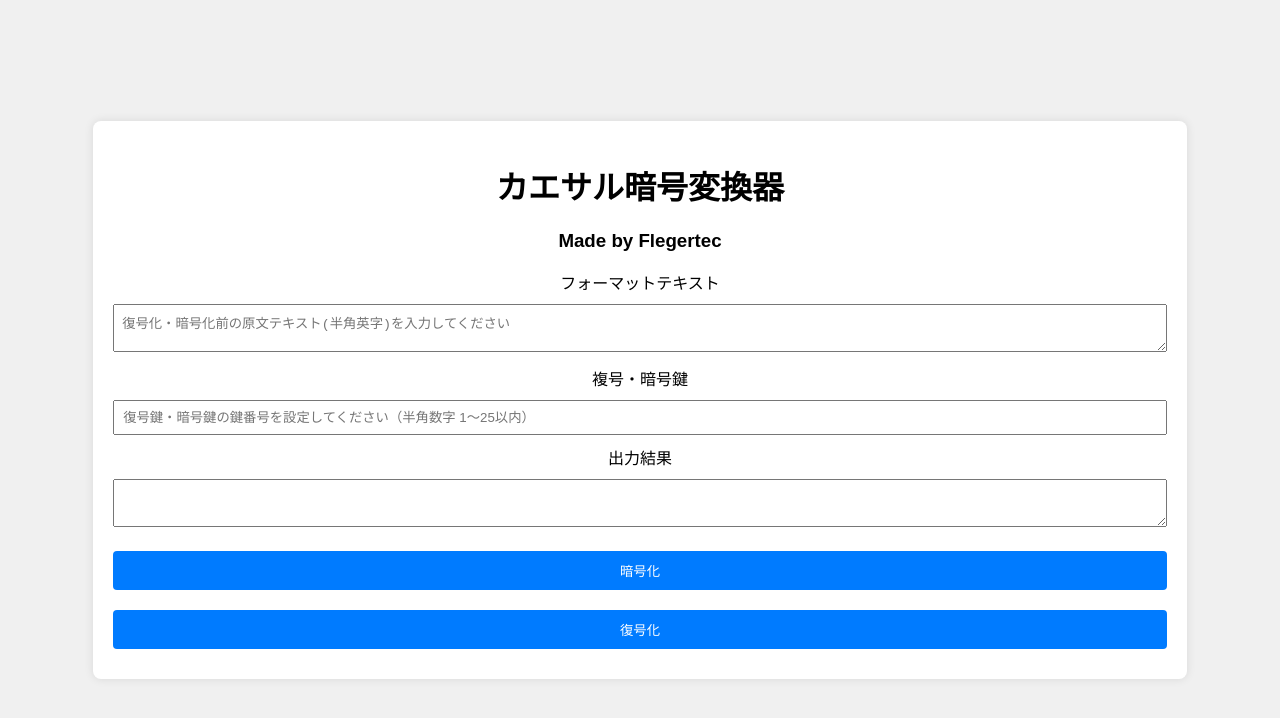
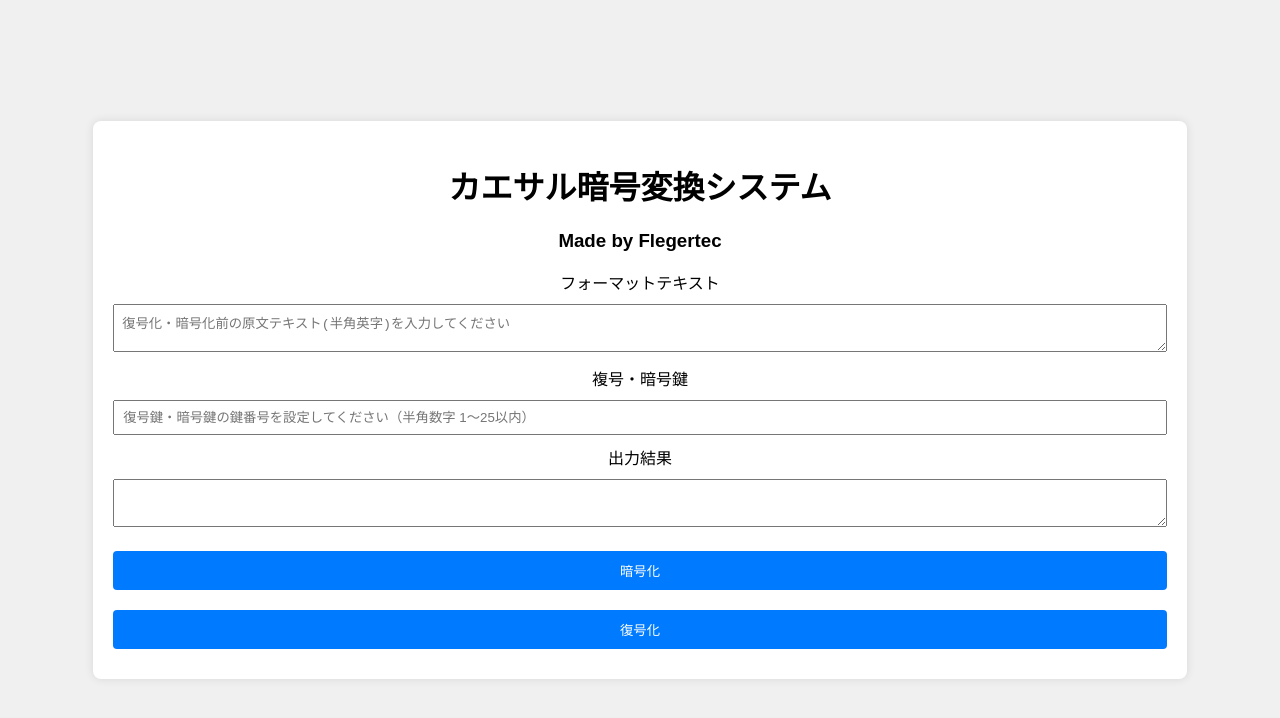
Before and after one commit to SK0528JP/caesar, a plain HTML site: page index.html in a window 1280 px wide. Drawn offline with Linux system fonts and the light colour scheme; a web font is replaced by a local one.

Commit message:
Update index.html

```diff
--- a/index.html
+++ b/index.html
@@ -5,11 +5,11 @@
     <meta name="viewport" content="width=device-width, initial-scale=1.0">
     <link rel="stylesheet" href="styles.css">
     <link rel="icon" href="picture/favicon.png" type="image/x-icon">
-    <title>カエサル暗号変換器</title>
+    <title>カエサル暗号変換システム・Flegertec</title>
 </head>
 <body>
     <div class="container">
-        <h1>カエサル暗号変換器</h1>
+        <h1>カエサル暗号変換システム</h1>
         <h3><b>Made by Flegertec</b></h3>
         <label for="message">フォーマットテキスト</label>
         <textarea id="message" placeholder="復号化・暗号化前の原文テキスト(半角英字)を入力してください"></textarea>
```
